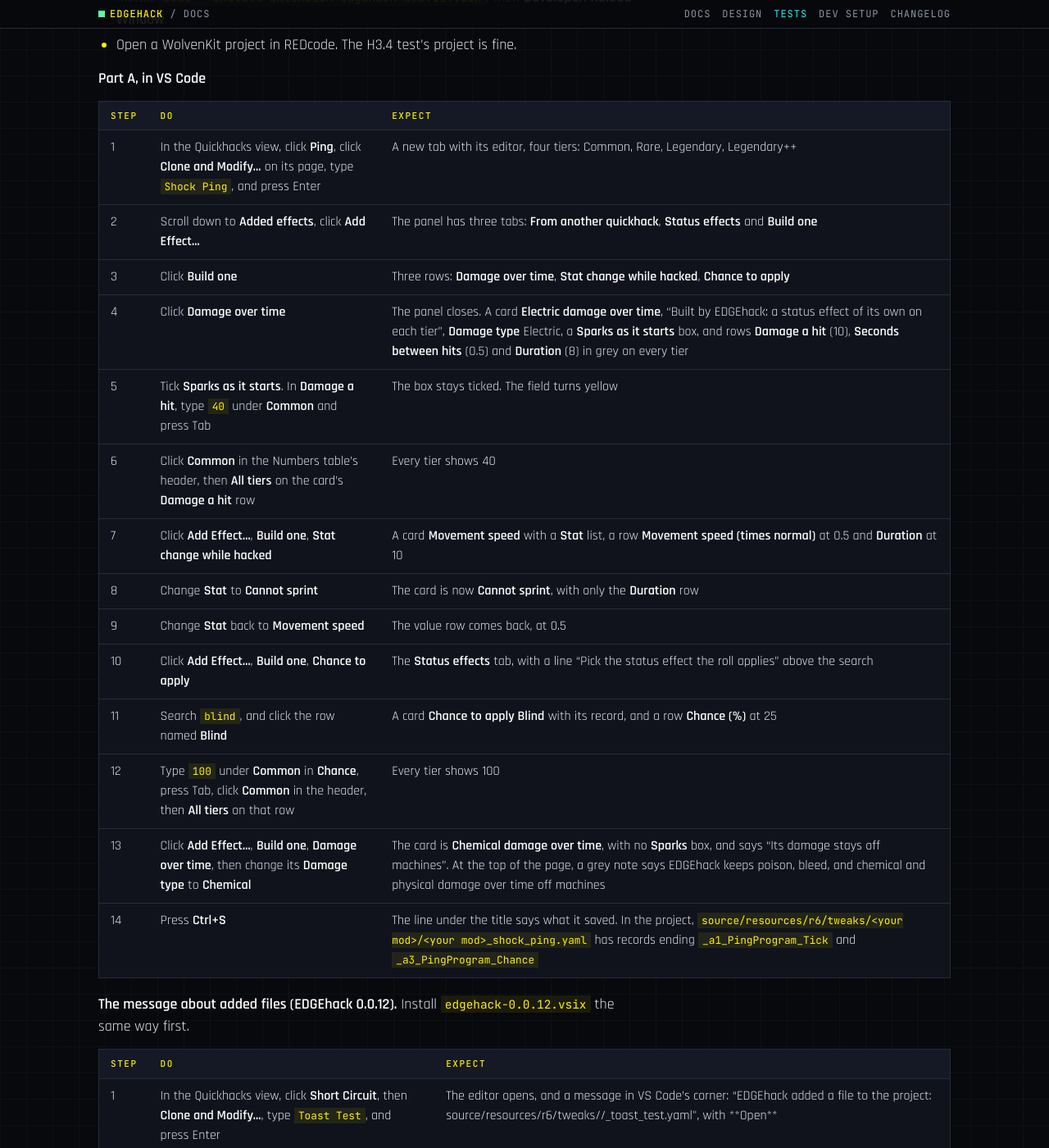
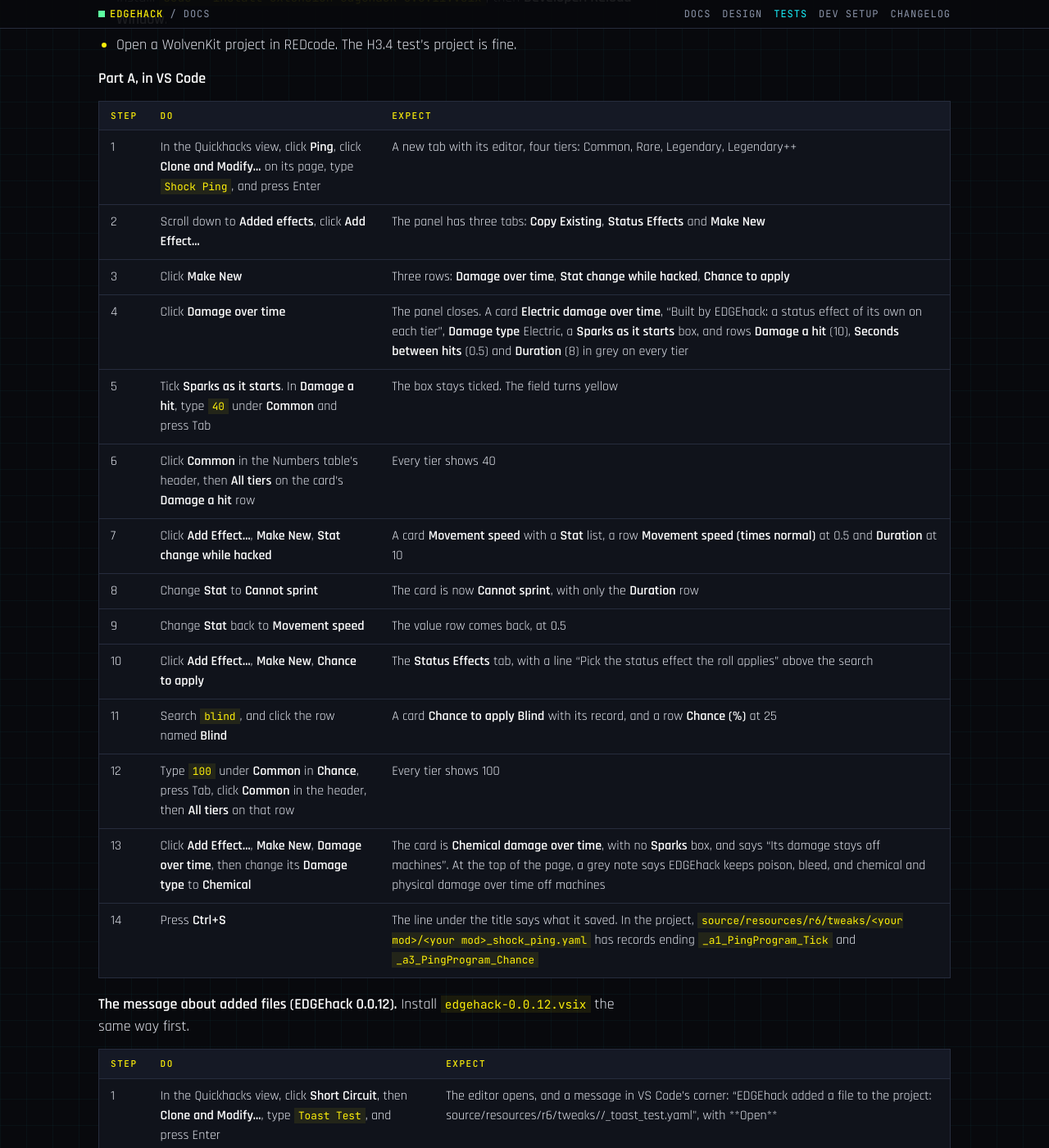
Before and after one commit to Edgemodders/EDGEhack, a Jekyll site: the page built from docs/testing.md, in a window 1280 px wide and 1400 px high, scrolled down 2084 px. Shown: the whole window at 82% size. Built offline with Jekyll 4.4.1, drawn with Linux system fonts in a browser that asks for light colours; some of the changed text lies outside the part shown.

Commit message:
Add Effect's tabs: Copy Existing, Status Effects, Make New; EDGEhack 0.0.14
Co-Authored-By: Claude Opus 5.5 <noreply@anthropic.com>

```diff
--- a/docs/testing.md
+++ b/docs/testing.md
@@ -47,18 +47,18 @@ EDGEhack 0.0.11, 0.0.12 for the message about added files, and 0.0.13 for Part C
 | Step | Do | Expect |
 |---|---|---|
 | 1 | In the Quickhacks view, click **Ping**, click **Clone and Modify...** on its page, type `Shock Ping`, and press Enter | A new tab with its editor, four tiers: Common, Rare, Legendary, Legendary++ |
-| 2 | Scroll down to **Added effects**, click **Add Effect...** | The panel has three tabs: **From another quickhack**, **Status effects** and **Build one** |
-| 3 | Click **Build one** | Three rows: **Damage over time**, **Stat change while hacked**, **Chance to apply** |
+| 2 | Scroll down to **Added effects**, click **Add Effect...** | The panel has three tabs: **Copy Existing**, **Status Effects** and **Make New** |
+| 3 | Click **Make New** | Three rows: **Damage over time**, **Stat change while hacked**, **Chance to apply** |
 | 4 | Click **Damage over time** | The panel closes. A card **Electric damage over time**, "Built by EDGEhack: a status effect of its own on each tier", **Damage type** Electric, a **Sparks as it starts** box, and rows **Damage a hit** (10), **Seconds between hits** (0.5) and **Duration** (8) in grey on every tier |
 | 5 | Tick **Sparks as it starts**. In **Damage a hit**, type `40` under **Common** and press Tab | The box stays ticked. The field turns yellow |
 | 6 | Click **Common** in the Numbers table's header, then **All tiers** on the card's **Damage a hit** row | Every tier shows 40 |
-| 7 | Click **Add Effect...**, **Build one**, **Stat change while hacked** | A card **Movement speed** with a **Stat** list, a row **Movement speed (times normal)** at 0.5 and **Duration** at 10 |
+| 7 | Click **Add Effect...**, **Make New**, **Stat change while hacked** | A card **Movement speed** with a **Stat** list, a row **Movement speed (times normal)** at 0.5 and **Duration** at 10 |
 | 8 | Change **Stat** to **Cannot sprint** | The card is now **Cannot sprint**, with only the **Duration** row |
 | 9 | Change **Stat** back to **Movement speed** | The value row comes back, at 0.5 |
-| 10 | Click **Add Effect...**, **Build one**, **Chance to apply** | The **Status effects** tab, with a line "Pick the status effect the roll applies" above the search |
+| 10 | Click **Add Effect...**, **Make New**, **Chance to apply** | The **Status Effects** tab, with a line "Pick the status effect the roll applies" above the search |
 | 11 | Search `blind`, and click the row named **Blind** | A card **Chance to apply Blind** with its record, and a row **Chance (%)** at 25 |
 | 12 | Type `100` under **Common** in **Chance**, press Tab, click **Common** in the header, then **All tiers** on that row | Every tier shows 100 |
-| 13 | Click **Add Effect...**, **Build one**, **Damage over time**, then change its **Damage type** to **Chemical** | The card is **Chemical damage over time**, with no **Sparks** box, and says "Its damage stays off machines". At the top of the page, a grey note says EDGEhack keeps poison, bleed, and chemical and physical damage over time off machines |
+| 13 | Click **Add Effect...**, **Make New**, **Damage over time**, then change its **Damage type** to **Chemical** | The card is **Chemical damage over time**, with no **Sparks** box, and says "Its damage stays off machines". At the top of the page, a grey note says EDGEhack keeps poison, bleed, and chemical and physical damage over time off machines |
 | 14 | Press **Ctrl+S** | The line under the title says what it saved. In the project, `source/resources/r6/tweaks/<your mod>/<your mod>_shock_ping.yaml` has records ending `_a1_PingProgram_Tick` and `_a3_PingProgram_Chance` |
 
 **The message about added files (EDGEhack 0.0.12).** Install `edgehack-0.0.12.vsix` the same way first.
@@ -95,7 +95,7 @@ Then quit the game, and say what differed. If something failed, the lines with e
 | Step | Do | Expect |
 |---|---|---|
 | 1 | Install `edgehack-0.0.13.vsix` and reload VS Code. Open Shock Ping's editor | The Movement speed card says `speed is not a stat EDGEhack offers`, and a warning says so at the top. The damage cards read **Chemical damage over time** and **Electric damage over time** |
-| 2 | Click **Remove** on the Movement speed card. Add two more: **Add Effect...**, **Build one**, **Damage over time**, then set the new card's **Damage type** to **Thermal**; once more for **Physical** | Four damage cards, each with its own type in its title |
+| 2 | Click **Remove** on the Movement speed card. Add two more: **Add Effect...**, **Make New**, **Damage over time**, then set the new card's **Damage type** to **Thermal**; once more for **Physical** | Four damage cards, each with its own type in its title |
 | 3 | On each damage card's **On this tier** row, leave one box ticked: Chemical on **Common**, Electric on **Rare**, Thermal on **Legendary**, Physical on **Legendary++** | |
 | 4 | Press **Ctrl+S**. Quit the game, click **Pack and Play**, then start the game and load a save with enemies | |
 | 5 | Switch on **Console**. For each tier, click it in the Numbers header in VS Code and run its **Give yourself one** line in the Console | Four Shock Pings in the backpack |
@@ -216,15 +216,15 @@ EDGEhack 0.0.6: adding effects to a new quickhack. The smoke test has already dr
 | Step | Do | Expect |
 |---|---|---|
 | 1 | In the Quickhacks view, click **Overheat**, click **Clone and Modify...** on its page, type `Triple Heat`, and press Enter | A new tab with its editor |
-| 2 | On that page, scroll down to **Added effects**, below the Numbers table. Click **Add Effect...** | A panel opens with two tabs. **From another quickhack** shows 17 quickhacks with their icons: every family but Overheat |
+| 2 | On that page, scroll down to **Added effects**, below the Numbers table. Click **Add Effect...** | A panel opens with two tabs. **Copy Existing** shows 17 quickhacks with their icons: every family but Overheat |
 | 3 | Click **Contagion** in the panel | Below the icons, one row: **Poison**, on the target, Poisoned, with how long it lasts and its damage |
 | 4 | Click that row | The panel closes. A card for **Poison**: "From Contagion, following its tiers", "Uses the game's record", a row of ticked boxes **On this tier**, then Duration, Stacks and Damage a hit per tier. |
-| 5 | Click **Add Effect...**, then the **Status effects** tab | A long list under **Works on enemies**. At its end, a line saying how many more there are |
+| 5 | Click **Add Effect...**, then the **Status Effects** tab | A long list under **Works on enemies**. At its end, a line saying how many more there are |
 | 6 | In the search box above the list, type `smasher` | "Nothing matches" |
 | 7 | Tick **Show all** beside the search box | Rows under **Boss fights** |
 | 8 | Untick **Show all**, and change the search to `bleeding` | A shorter list. Each row has a name, what the game calls it where that differs, and its record |
 | 9 | Click the row named **Bleeding** | A second card, with **Goes on** set to **the target** |
-| 10 | Click **Add Effect...**, then **Status effects**. Tick **Show all**, search `optical camo player buff common`, and click the row named **Optical Camo Player Buff Common** | A third card, with **Goes on** set to **V**, and no warning about it |
+| 10 | Click **Add Effect...**, then **Status Effects**. Tick **Show all**, search `optical camo player buff common`, and click the row named **Optical Camo Player Buff Common** | A third card, with **Goes on** set to **V**, and no warning about it |
 | 11 | On that third card's **On this tier** row, clear every box except **Epic** | The boxes stay as you left them |
 | 12 | On the **Poison** card, in the **Duration** row, type `20` under **Rare**, and press Tab | The field turns yellow. The card says "A copy of its own on Rare; the game's record elsewhere" |
 | 13 | On the **Bleeding** card, clear the box under **Legendary**. Click an empty spot on the page, then press **Ctrl+Z** | The box comes back ticked. Press **Ctrl+Y**: it clears again |
--- a/media/editor.js
+++ b/media/editor.js
@@ -22,7 +22,7 @@
 
   // The picker's status effects: kept here and filtered as the modder types.
   let pool = [];
-  // Set by Build one's Chance to apply: the next status effect picked becomes a chance's.
+  // Set by Make New's Chance to apply: the next status effect picked becomes a chance's.
   let chanceMode = false;
   const KINDS = { enemy: "Works on enemies", v: "V's own", boss: "Boss fights", other: "The rest" };
   const SHOWN = 300;
--- a/package.json
+++ b/package.json
@@ -2,7 +2,7 @@
   "name": "edgehack",
   "displayName": "EDGEhack",
   "description": "Quickhack editor for Cyberpunk 2077: open any quickhack, change its name, icon, costs and effects, or make a new one from the game's own status effects.",
-  "version": "0.0.13",
+  "version": "0.0.14",
   "publisher": "edgemodders",
   "preview": true,
   "pricing": "Free",
--- a/src/editorHtml.ts
+++ b/src/editorHtml.ts
@@ -245,14 +245,14 @@ ${rows}
 <section><h2>Added effects</h2>
 <p class="family"><button data-add-effect>Add Effect...</button></p>
 <div class="effect-picker" data-effect-picker hidden>
-  <nav class="tiers"><button data-effect-tab="hack">From another quickhack</button><button data-effect-tab="status">Status effects</button><button data-effect-tab="build">Build one</button><button data-effect-close>Close</button></nav>
+  <nav class="tiers"><button data-effect-tab="hack">Copy Existing</button><button data-effect-tab="status">Status Effects</button><button data-effect-tab="build">Make New</button><button data-effect-close>Close</button></nav>
   <div data-effect-pane="hack" hidden><div class="grid families" data-effect-families></div><p class="foot" data-effect-family-title></p><div data-effect-family></div></div>
   <div data-effect-pane="build" hidden>
     <p class="foot">EDGEhack builds these from the game's own parts, as status effects of its own. Each starts with a value on every tier that you can change.</p>
     <div class="effect-list">
       <button class="effect-row" data-add-built="damage"><b>Damage over time</b><small>A damage type, damage a hit, seconds between hits and how long. Electric can show the game's sparks as it starts</small></button>
       <button class="effect-row" data-add-built="stat"><b>Stat change while hacked</b><small>One stat of the target, such as movement speed, accuracy, armor or a resistance, for a time</small></button>
-      <button class="effect-row" data-chance-mode><b>Chance to apply</b><small>A status effect, applied on a roll. Pick it from the Status effects list</small></button>
+      <button class="effect-row" data-chance-mode><b>Chance to apply</b><small>A status effect, applied on a roll. Pick it from the Status Effects list</small></button>
     </div>
   </div>
   <div data-effect-pane="status" hidden>
```
Also changed, not shown: docs/design.md (+4 -4 lines), test/built.test.ts (+2 -2 lines), CHANGELOG.md, README.md, 1 other file.
